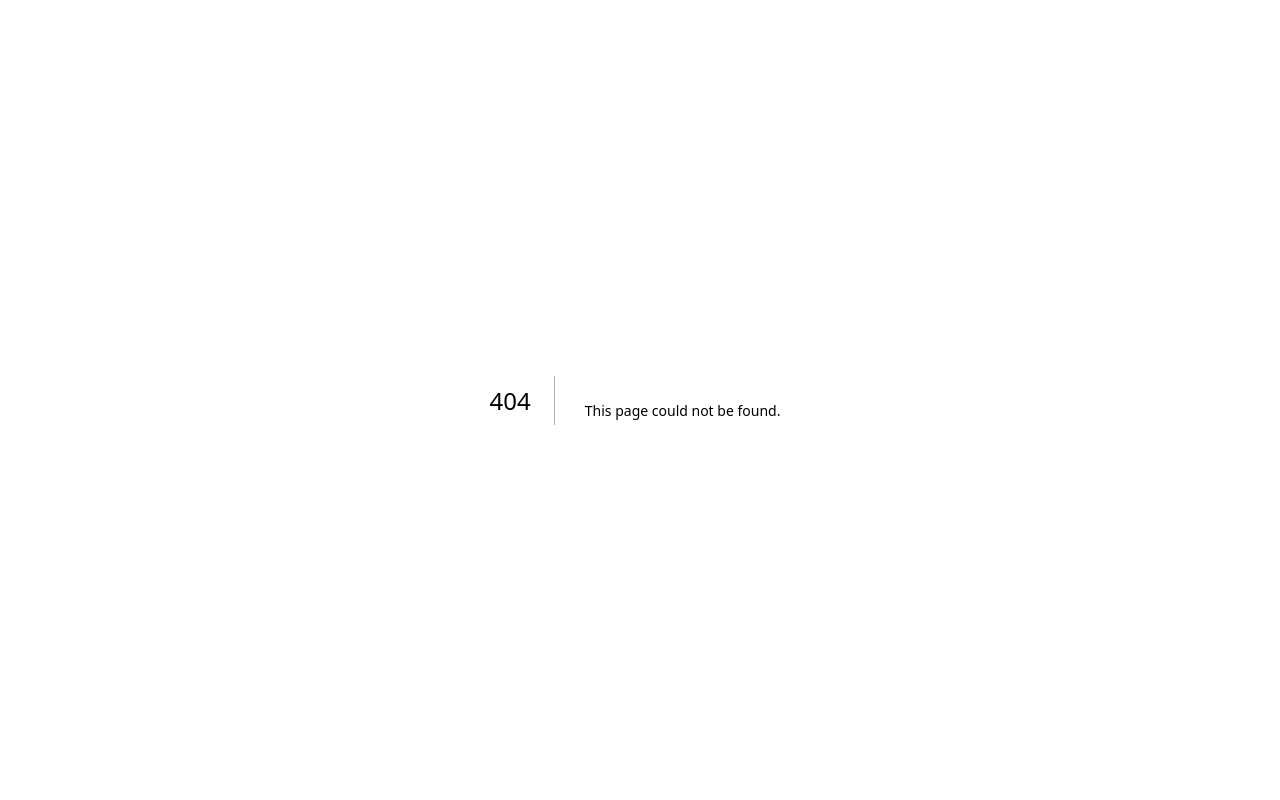
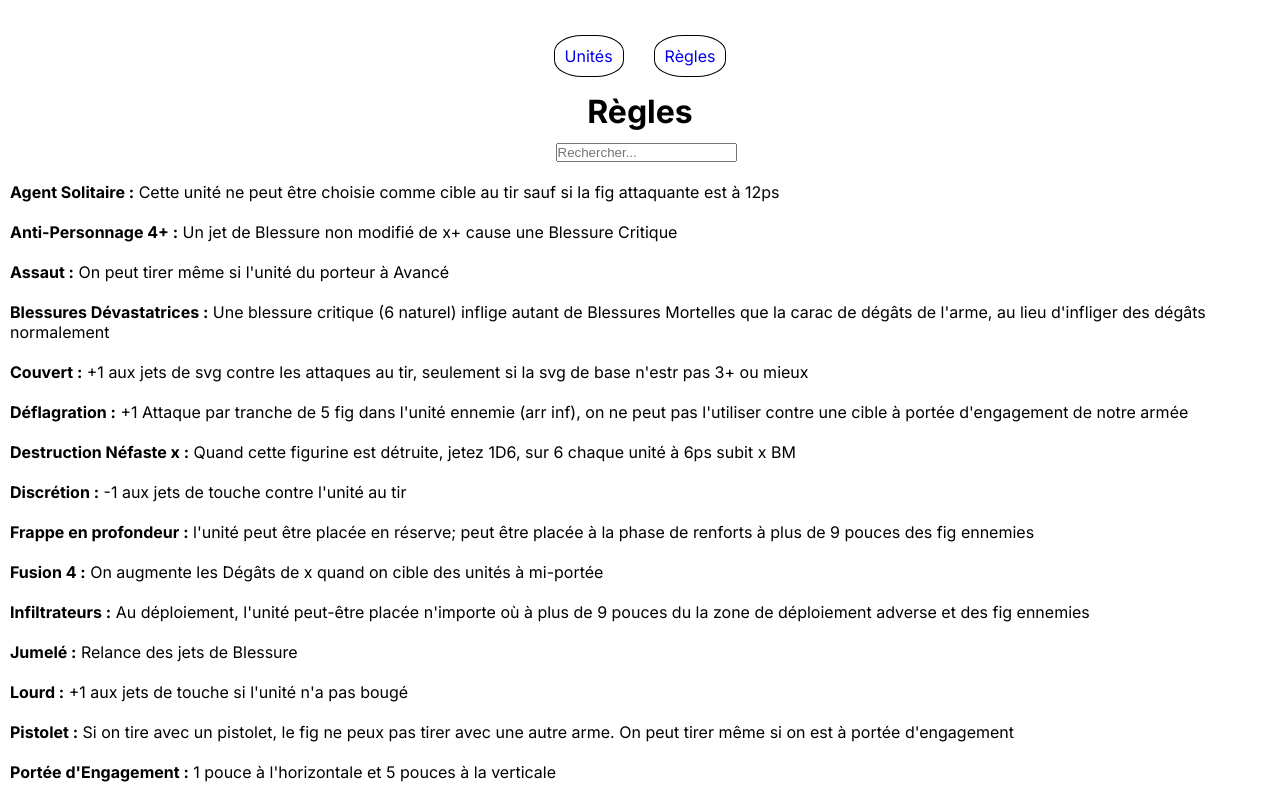
Before and after one commit to JulienBrancourt/warhammer-next, a Next.js app: page /regles in a window 1280 px wide. Before the commit this address had no page. Shown: the top 800 px of the page. Built offline with nearby package versions, Linux system fonts and the light colour scheme.

Commit message:
ajout regles

```diff
--- a/src/app/layout.js
+++ b/src/app/layout.js
@@ -10,7 +10,7 @@ export const metadata = {
 
 export default function RootLayout({ children }) {
   return (
-    <html lang="en">
+    <html lang="fr">
       <body className={inter.className}>{children}</body>
     </html>
   )
--- a/src/app/page.js
+++ b/src/app/page.js
@@ -2,6 +2,7 @@
 import React, { useState } from "react";
 import unitsData from "../data/unitsData.json";
 import Card from "@/components/Card/Card";
+import Navbar from "@/components/Navbar/Navbar";
 
 const Home = () => {
   const [dataUnits, setDataUnits] = useState(unitsData);
@@ -12,8 +13,9 @@ const Home = () => {
 
   return (
     <main>
+      <Navbar />
       <section className="unites">
-        <h2>Datasheets</h2>
+        <h1>Unités</h1>
         <div className="search">
           <input
             type="text"
--- /dev/null
+++ b/src/app/regles/page.js
@@ -0,0 +1,41 @@
+"use client"
+import React, { useState } from 'react';
+import Navbar from "src/components/Navbar/Navbar.js";
+import rulesData from "../../data/rulesData.json";
+import './regles.css';
+
+const Regles = () => {
+  const [searchRule, setSearchRule] = useState("");
+
+  const filteredRules = Object.entries(rulesData[0]).filter(([key, description]) =>
+    key.toLowerCase().includes(searchRule.toLowerCase()) ||
+    description.toLowerCase().includes(searchRule.toLowerCase())
+  );
+
+  return (
+    <main>
+      <Navbar />
+      <h1>Règles</h1>
+
+      <section className='regle'>
+        <div className="search">
+          <input
+            type='text'
+            placeholder='Rechercher...'
+            value={searchRule}
+            onChange={(e) => setSearchRule(e.target.value)}
+          />
+        </div>
+        <ul>
+          {filteredRules.map(([key, description]) => (
+            <li key={key}>
+              <strong>{key} :</strong> {description}
+            </li>
+          ))}
+        </ul>
+      </section>
+    </main>
+  );
+};
+
+export default Regles;
--- /dev/null
+++ b/src/app/regles/regles.css
@@ -0,0 +1,14 @@
+ul {
+    list-style-type: none;
+}
+
+li {
+    padding: 10px 0;
+}
+
+h1 {
+    text-align: center;
+}
+.regle {
+    margin: 10px;
+}
--- /dev/null
+++ b/src/components/Navbar/Navbar.css
@@ -0,0 +1,19 @@
+
+.nav-ul {
+    display: flex;
+    flex-direction: row;
+    justify-content: center;
+    align-items: center;
+}
+
+.nav-li {
+    padding: 10px;
+    margin: 15px;
+    text-decoration: none;
+    border: 1px solid black;
+    border-radius: 40%;
+}
+
+.lien {
+    text-decoration: none;
+}
--- /dev/null
+++ b/src/components/Navbar/Navbar.js
@@ -0,0 +1,20 @@
+import React from 'react'
+import Link from 'next/link'
+import './Navbar.css'
+
+const Navbar = () => {
+  return (
+    <nav className='nav-container'>
+      <ul className='nav-ul'>
+        <li className='nav-li'>
+          <Link href="/" className='lien'>Unités</Link>
+        </li>
+        <li className='nav-li'>
+          <Link href="/regles" className='lien'>Règles</Link>
+        </li>
+      </ul>
+    </nav>
+  )
+}
+
+export default Navbar
--- /dev/null
+++ b/src/data/rulesData.json
@@ -0,0 +1,23 @@
+[
+    {
+        "Agent Solitaire": "Cette unité ne peut être choisie comme cible au tir sauf si la fig attaquante est à 12ps",
+        "Anti-Personnage 4+": "Un jet de Blessure non modifié de x+ cause une Blessure Critique",
+        "Assaut": "On peut tirer même si l'unité du porteur à Avancé",
+        "Blessures Dévastatrices": "Une blessure critique (6 naturel) inflige autant de Blessures Mortelles que la carac de dégâts de l'arme, au lieu d'infliger des dégâts normalement",
+        "Couvert": " +1 aux jets de svg contre les attaques au tir, seulement si la svg de base n'estr pas 3+ ou mieux",
+        "Déflagration": " +1 Attaque par tranche de 5 fig dans l'unité ennemie (arr inf), on ne peut pas l'utiliser contre une cible à portée d'engagement de notre armée",
+        "Destruction Néfaste x": "Quand cette figurine est détruite, jetez 1D6, sur 6 chaque unité à 6ps subit x BM",
+        "Discrétion": " -1 aux jets de touche contre l'unité au tir",
+        "Frappe en profondeur": "l'unité peut être placée en réserve; peut être placée à la phase de renforts à plus de 9 pouces des fig ennemies",
+        "Fusion 4": "On augmente les Dégâts de x quand on cible des unités à mi-portée",
+        "Infiltrateurs": "Au déploiement, l'unité peut-être placée n'importe où à plus de 9 pouces du la zone de déploiement adverse et des fig ennemies",
+        "Jumelé": "Relance des jets de Blessure",
+        "Lourd": " +1 aux jets de touche si l'unité n'a pas bougé",
+        "Pistolet": "Si on tire avec un pistolet, le fig ne peux pas tirer avec une autre arme. On peut tirer même si on est à portée d'engagement",
+        "Portée d'Engagement": "1 pouce à l'horizontale et 5 pouces à la verticale",
+        "Précision": "Quand il cible une unité attachée, le joueur peut allouer l'attaque à une figurine Personnage qui est dans l'unité et visible du porteur",
+        "Tir Rapide 1": "On augmente les attaques de x quand on cible des unités à mi-portée",
+        "Touches Fatales": "Une touche critique (6 naturel) blesse auto",
+        "Touches Soutenues D3": "Chaque touche critique cause x touches supplémentaires à la cible"
+    }
+]
```
